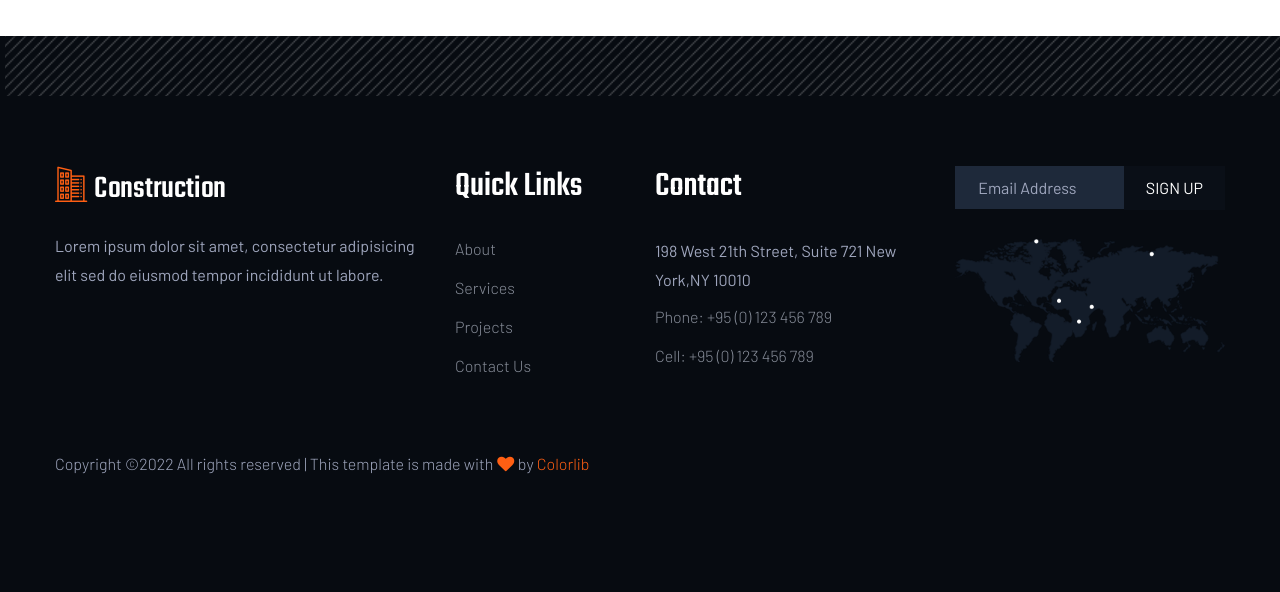
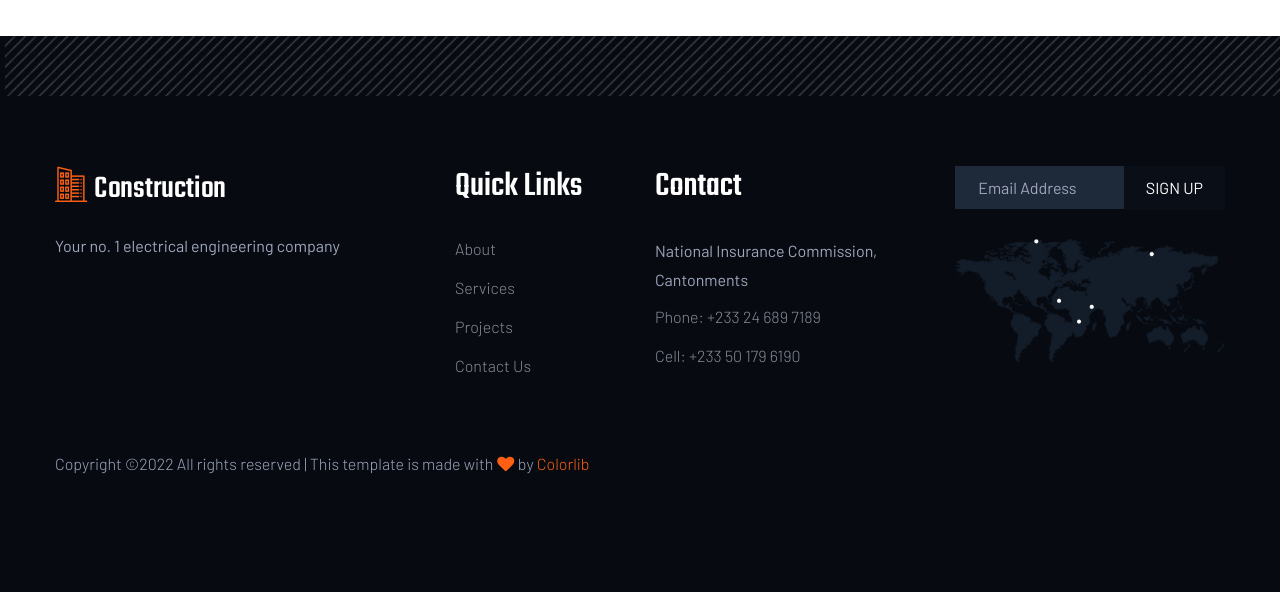
Before and after one commit to 678Elaine/arqengineering, a PHP site: page /view/project.php in a window 1280 px wide. Shown: the part 2391-2983 px from the top of the page. Run offline with PHP 8.4, Linux system fonts and the light colour scheme; some libraries are stand-ins or nearby versions.

Commit message:
Update project.php

```diff
--- a/view/project.php
+++ b/view/project.php
@@ -597,11 +597,11 @@
                                 <div class="single-footer-caption mb-30">
                                     <!-- logo -->
                                     <div class="footer-logo">
-                                     <a href="index.html"><img src="assets/img/logo/logo2_footer.png" alt=""></a>
+                                        <a href="index.php"><img src="assets/img/logo/logo2_footer.png" alt=""></a>
                                     </div>
                                     <div class="footer-tittle">
                                         <div class="footer-pera">
-                                         <p class="info1">Lorem ipsum dolor sit amet, consectetur adipisicing elit sed do eiusmod tempor incididunt ut labore.</p>
+                                            <p class="info1">Your no. 1 electrical engineering company</p>
                                         </div>
                                     </div>
                                 </div>
@@ -624,12 +624,11 @@
                                     <div class="footer-tittle">
                                         <h4>Contact</h4>
                                         <div class="footer-pera">
-                                         <p class="info1">198 West 21th Street,
-                                             Suite 721 New York,NY 10010</p>
+                                            <p class="info1"> National Insurance Commission, Cantonments</p>
                                         </div>
                                         <ul>
-                                         <li><a href="#">Phone: +95 (0) 123 456 789</a></li>
-                                         <li><a href="#">Cell: +95 (0) 123 456 789</a></li>
+                                            <li><a href="#">Phone: +233 24 689 7189</a></li>
+                                            <li><a href="#">Cell: +233 50 179 6190</a></li>
                                         </ul>
                                     </div>
                                 </div>
@@ -639,7 +638,7 @@
                                     <!-- Form -->
                                     <div class="footer-form">
                                         <div id="mc_embed_signup">
-                                         <form target="_blank" action="https://spondonit.us12.list-manage.com/subscribe/post?u=1462626880ade1ac87bd9c93a&amp;id=92a4423d01" method="get" class="subscribe_form relative mail_part" novalidate="true">
+                                            <form target="_blank" action="register.php" method="get" class="subscribe_form relative mail_part" novalidate="true">
                                                 <input type="email" name="EMAIL" id="newsletter-form-email" placeholder=" Email Address " class="placeholder hide-on-focus" onfocus="this.placeholder = ''" onblur="this.placeholder = ' Email Address '">
                                                 <div class="form-icon">
                                                     <button type="submit" name="submit" id="newsletter-submit" class="email_icon newsletter-submit button-contactForm">
```
Lines whose indentation alone changed are shown as unchanged.
